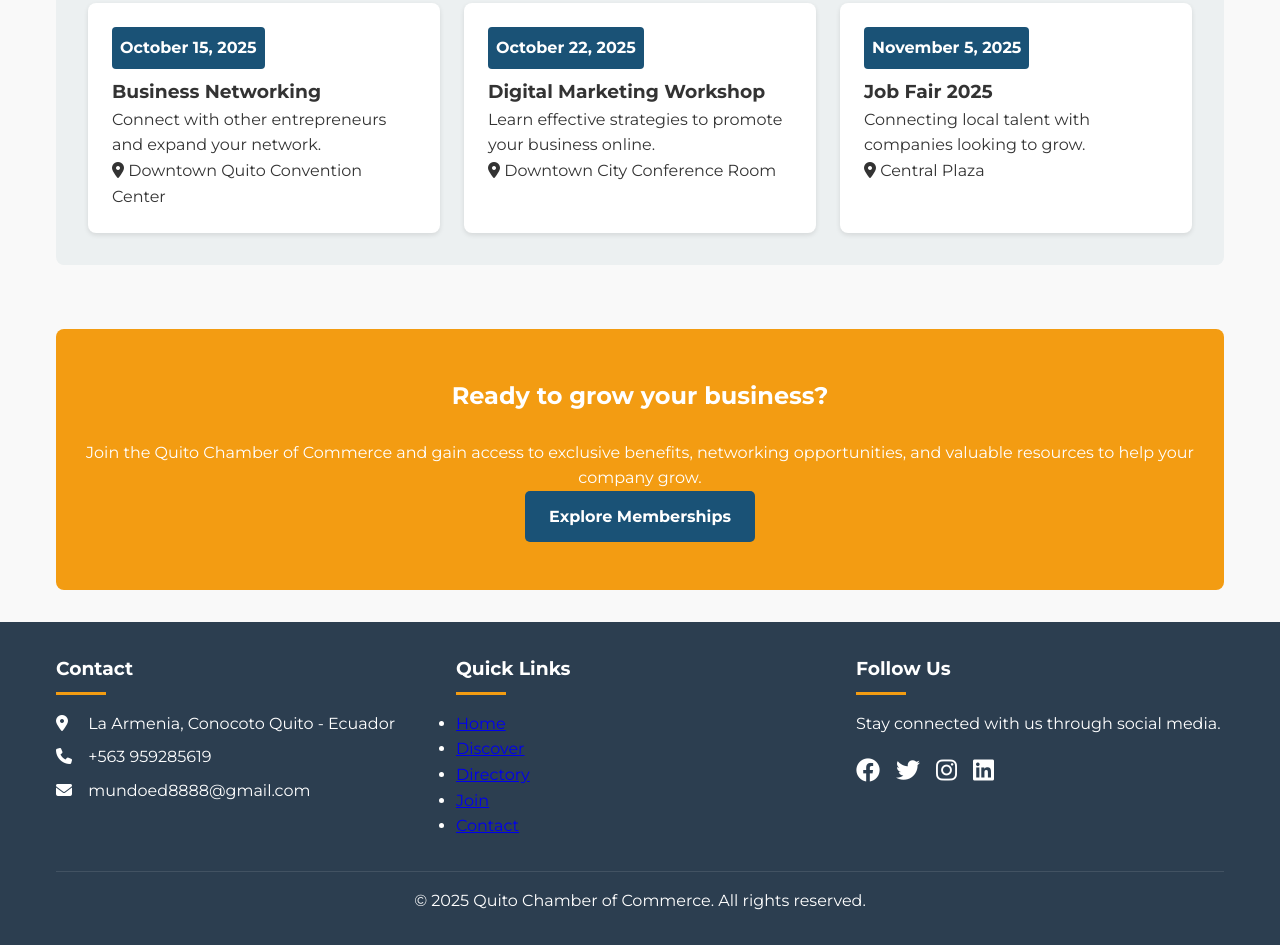
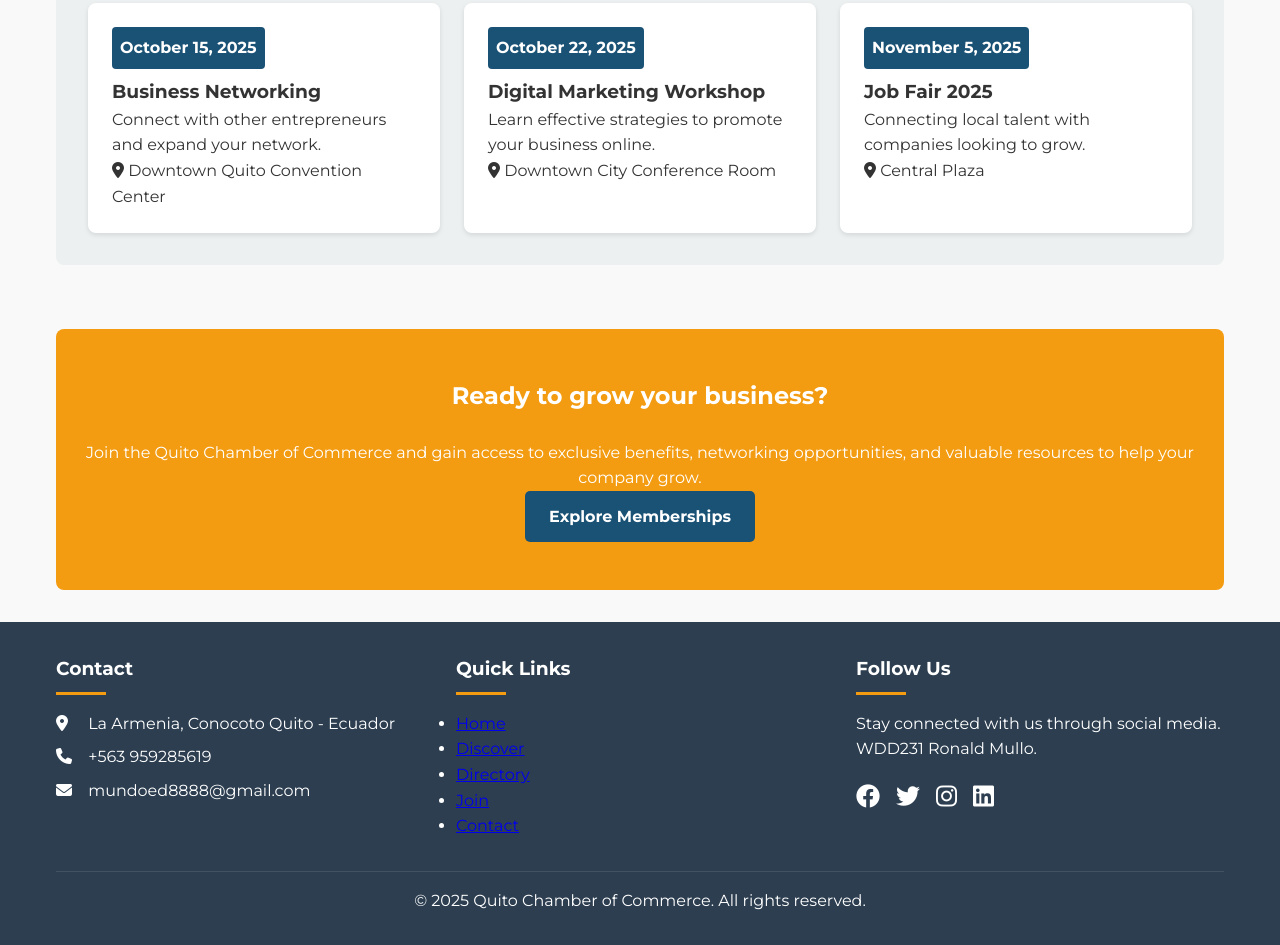
Before and after one commit to RonaldMullo/wdd231, a plain HTML site: page index.html in a window 1280 px wide. Shown: the part 1556-2501 px from the top of the page. Drawn offline with Linux system fonts and the light colour scheme.

Commit message:
act project

```diff
--- a/index.html
+++ b/index.html
@@ -118,6 +118,7 @@
                 <div class="footer-section">
                     <h3>Follow Us</h3>
                     <p>Stay connected with us through social media.</p>
+                    <p>WDD231  Ronald Mullo.</p>
                     <div class="social-links">
                         <a href="#"><i class="fab fa-facebook"></i></a>
                         <a href="#"><i class="fab fa-twitter"></i></a>
```
